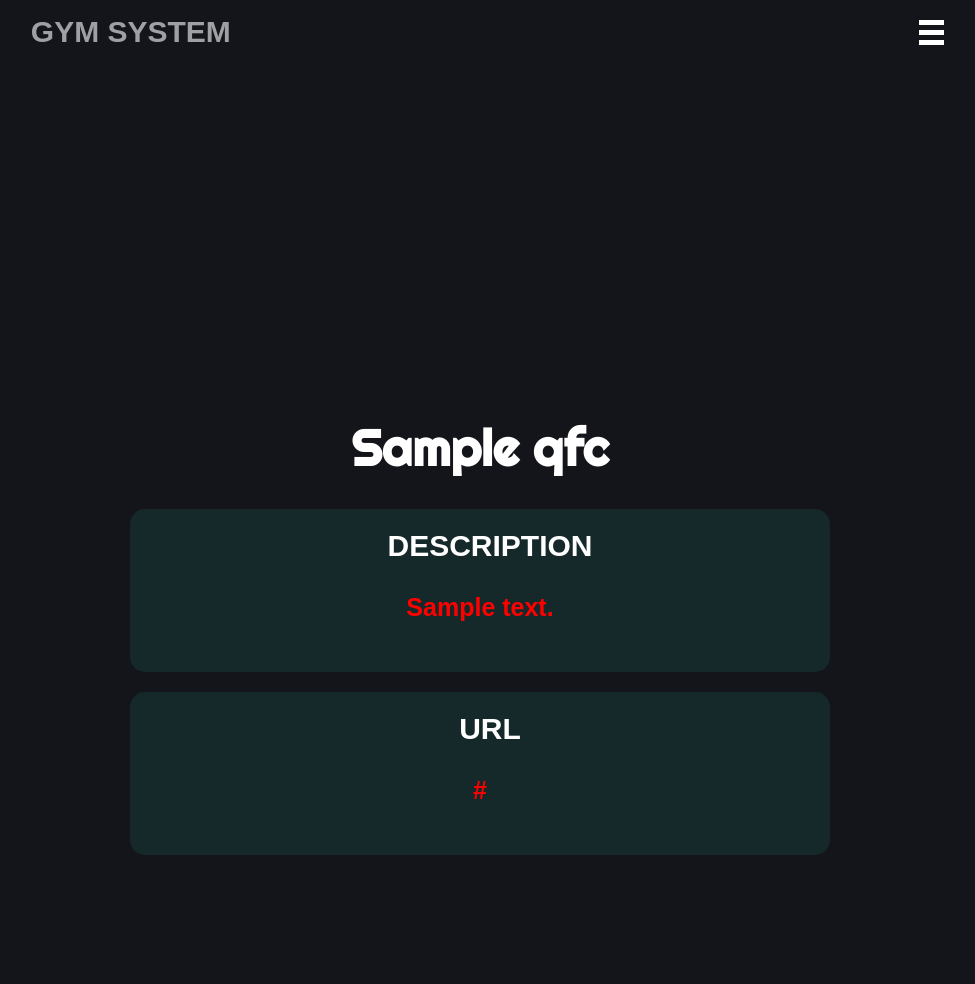
After one commit to AnasElAbd28/Gym-Management-System, a PHP site: page /Templates/qfc.php?id=1 in a window 1280 px wide. The commit adds this page. Shown: the whole page, without its empty margins (160-1135 px from the left). Run offline with PHP 8.4, Linux system fonts and the light colour scheme; tables that the repository leaves empty or names only in its code hold one stand-in row (values such as "Sample post"); some libraries are stand-ins or nearby versions.

Commit message:
quick form check edit

```diff
--- /dev/null
+++ b/Templates/qfc.php
@@ -0,0 +1,117 @@
+<!DOCTYPE html>
+
+<?php
+session_start(); // Starting the session
+
+include 'db_conn.php';
+$QfcID = $_GET['id'];
+
+    ?>
+
+
+<html lang="en">
+<head>
+    <meta charset="UTF-8">
+    <meta http-equiv="X-UA-Compatible" content="IE=edge">
+    <meta name="viewport" content="width=device-width, initial-scale=1.0">
+    <link rel="stylesheet" href="../Styles/layout.css">
+    <link rel="stylesheet" href="../Styles/landing.css">
+    <link rel="stylesheet" href="../Styles/member_dashboard_style.css">
+    <link rel="preconnect" href="https://fonts.googleapis.com">
+    <script src="https://kit.fontawesome.com/3704673904.js" crossorigin="anonymous"></script>
+<link rel="preconnect" href="https://fonts.gstatic.com" crossorigin>
+<link href="https://fonts.googleapis.com/css2?family=Righteous&display=swap" rel="stylesheet">
+<link rel="stylesheet" href="https://unpkg.com/simplebar@5.3.0/dist/simplebar.min.css" />
+
+
+
+    <title>Dashboard</title>
+</head>
+<body>
+    <nav>
+    <a href="tp_dashboard.php">
+            <h2>Gym System</h2>
+        </a>
+        <div>
+            <ul class="nav-links">
+                <li><a href="forum_feed.php">Forum</a></li>
+                <li><a href="quick_form_check.php">Quick Form Check</a></li>
+                <li><a href="#">Quiz</a></li>
+                <li><a href="#">Schedule</a></li>
+                <li><a href="#">Virtual competiton</a></li>
+                <li><a href="#">recommended plan</a></li>
+                <li><a href="#">Chat</a></li>
+                <li><a href="#">Profile</a></li>
+                <li><a href="logout.php">logout</a></li>
+            </ul>
+
+        </div>
+
+        <div class="burger">
+            <div class="l1"></div>
+            <div class="l2"></div>
+            <div class="l3"></div>
+
+        </div>
+    </nav>
+    <div class="all-content">
+    <main>
+    <?php
+$sql = "SELECT * FROM qfc WHERE qfc_id = ?";
+
+// Prepare the statement
+$stmt = mysqli_prepare($conn, $sql);
+
+if ($stmt) {
+    // Bind the parameter
+    mysqli_stmt_bind_param($stmt, "i", $QfcID); // Assuming qfc_id is an integer
+
+    // Execute the statement
+    mysqli_stmt_execute($stmt);
+
+    // Get the result
+    $result = mysqli_stmt_get_result($stmt);
+
+    // Fetch the row
+    $row = mysqli_fetch_assoc($result);
+
+    // Check if a row was found
+    if ($row) { ?>
+        <h1><?php echo $row['qfc_title']; ?></h1>
+         <div id="overview">
+            <h2 id="overview-header">description</h2>
+            <div id="overview-main">
+            <div class="overview-section">
+                    <h4 class="overview-values"><?php echo $row['qfc_description']; ?></h4>
+                </div>
+
+            </div>
+        </div>
+        <div id="overview">
+            <h2 id="overview-header">URL</h2>
+            <div id="overview-main">
+            <div class="overview-section">
+                    <a href="<?php echo $row['qfc_url']?>"><h4 class="overview-values"><?php echo $row['qfc_url']; ?></h4></a>
+                </div>
+
+            </div>
+        </div>
+ <?php   } else {
+        // No row found
+        echo "No row found for qfc_id = $QfcID";
+    }
+}
+mysqli_stmt_close($stmt);
+?>
+
+    </main>
+    <footer>
+
+    </footer>
+
+
+
+    <script src="../Javascript/app.js"></script>
+    <script src="../Javascript/landing.js"></script>
+</body>
+</html>
--- a/Templates/quick_form_check.php
+++ b/Templates/quick_form_check.php
@@ -62,7 +62,7 @@
         ?>
        <a href="qfc.php?id=<?php echo $row['qfc_id']; ?>">
           <div class="course">
-          <h5 class="course-name">id: <?php echo $row["qfc_id"]?></h5>
+            <h5 class="course-name"><?php echo $row["qfc_id"]?></h5>
             <h5 class="course-name">status: <?php echo $row["qfc_status"] ?></h5>
 
         </div>
```
